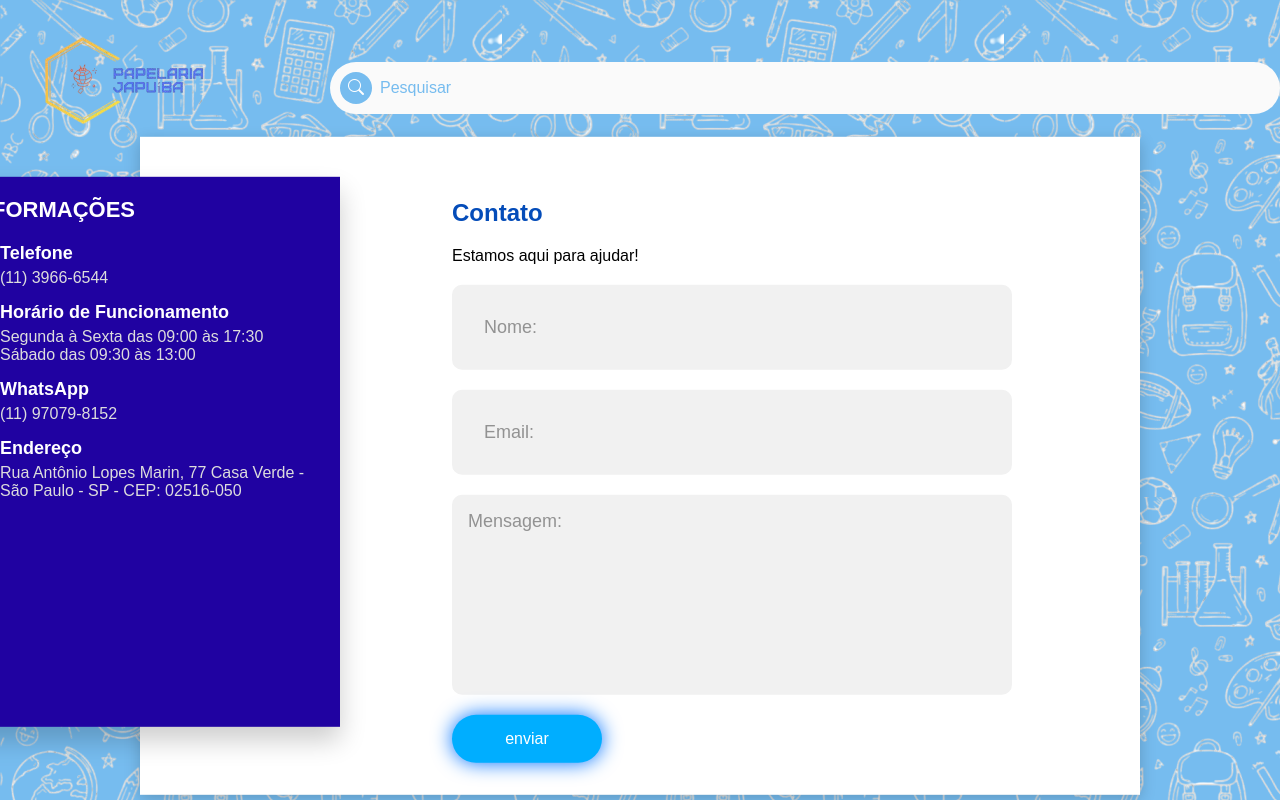
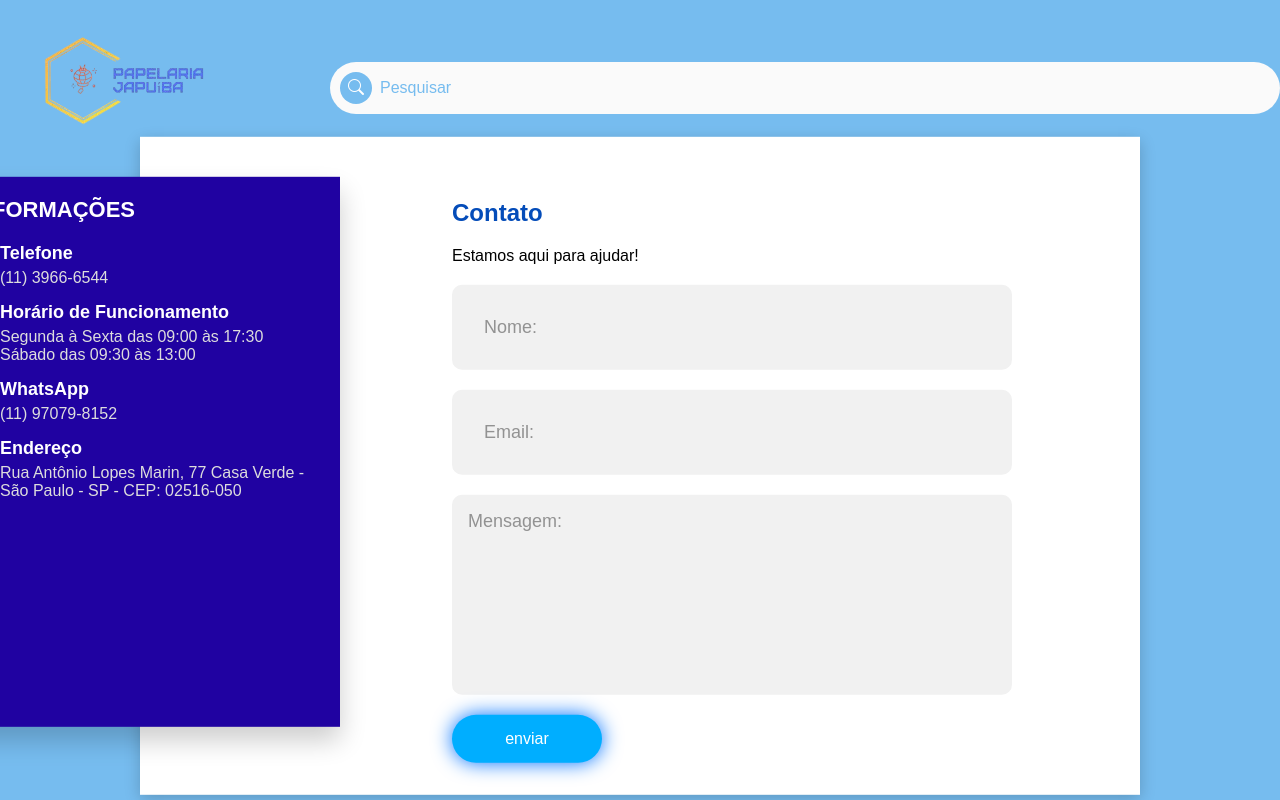
Before and after one commit to dev-yokoyama/tcc-japuiba, a website: page html/contato.html in a window 1280 px wide. Drawn offline with nearby package versions, Linux system fonts and the light colour scheme; no server answers.

Commit message:
Update contato.css
Tirando a foto do fundo

```diff
--- a/css/contato.css
+++ b/css/contato.css
@@ -6,7 +6,6 @@
 }
 body{
   background: #76bcef;
-  background-image: url(../img/aaaa-removebg-preview.png);
   font-size: 16px; /
 }
 
```
